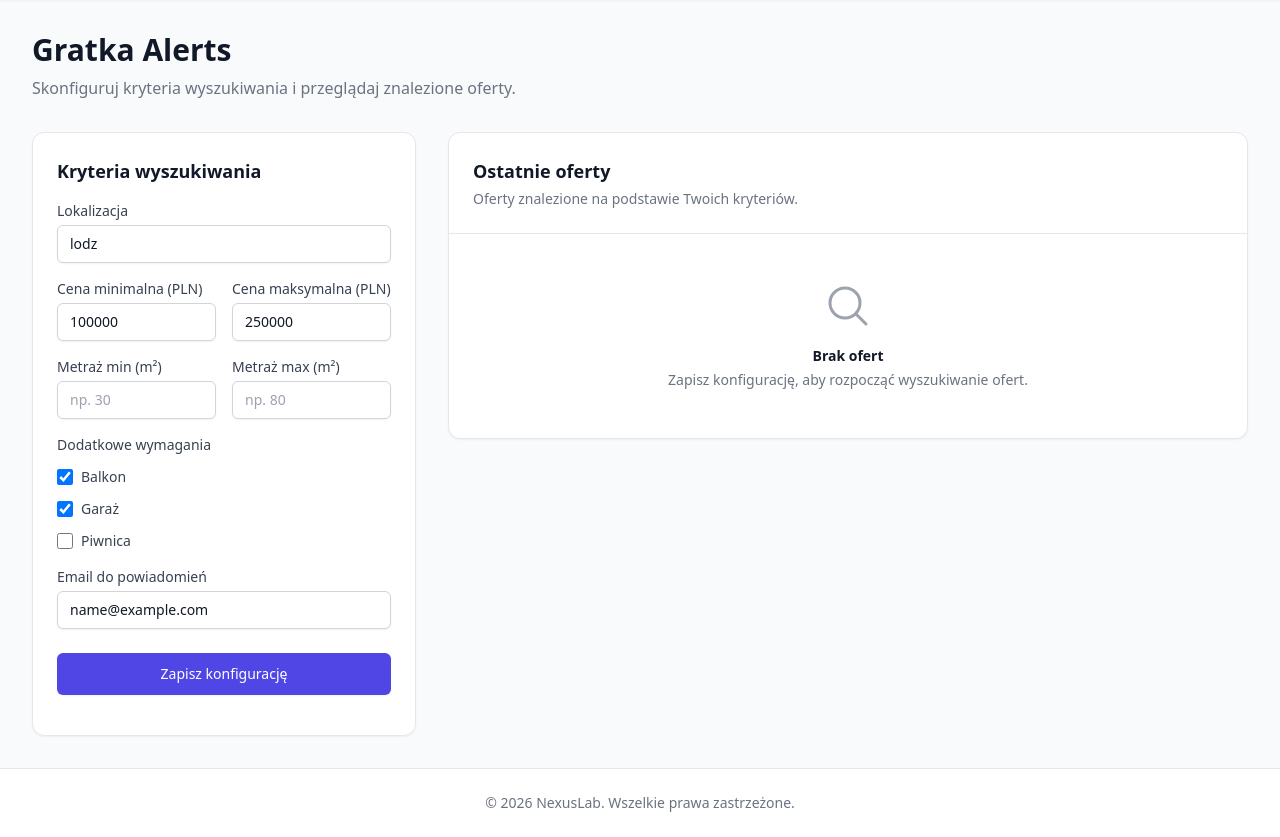
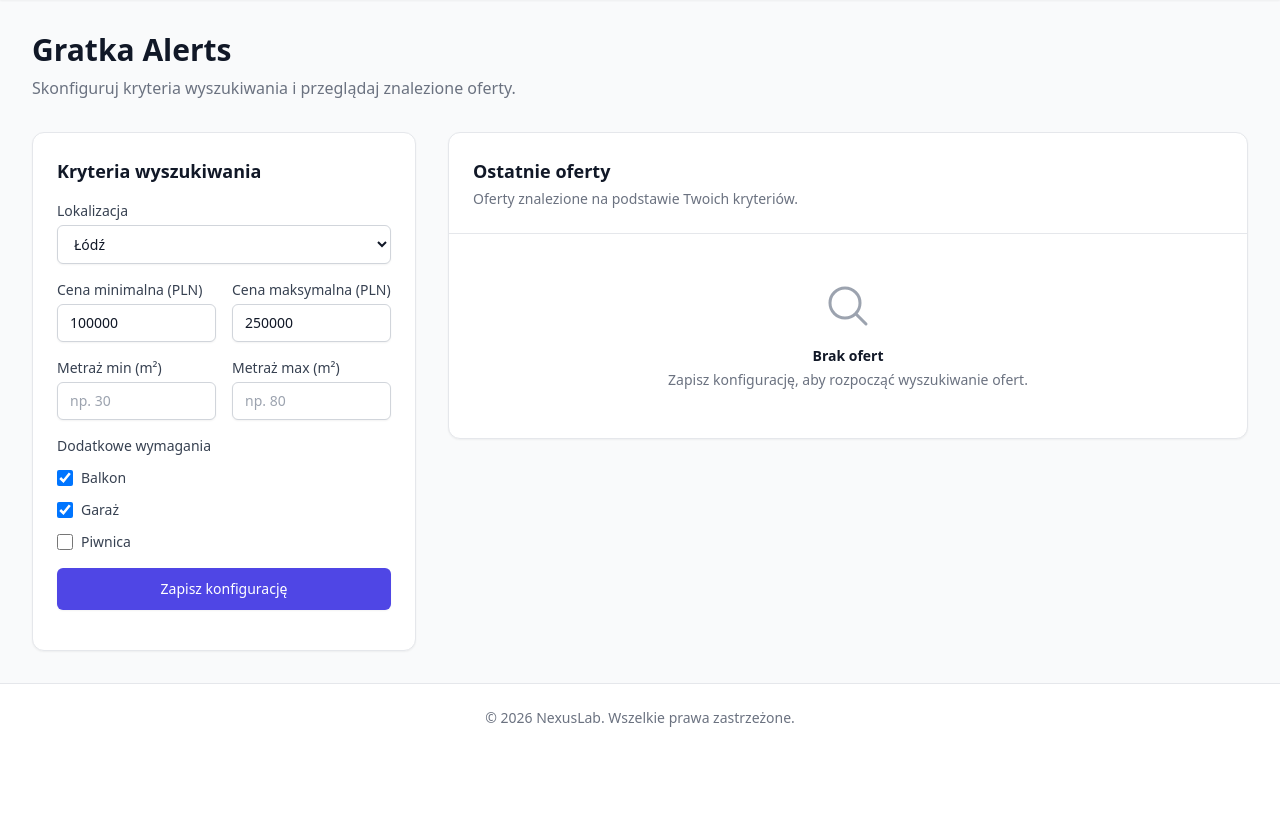
Before and after one commit to zbigniew-szafranski/NexusLab, a Django app: page /gratka/ in a window 1280 px wide. Shown: the part 65-902 px from the top of the page. After the commit the page ends 792 px from the top, so only its background shows below. Run offline with Django 5.2, Linux system fonts and the light colour scheme; the visitor is signed in with stand-in values (Sample User, id 1); parts of the project's set-up code (start-up, migrations or seed data) failed here and were passed over; some libraries are stand-ins or nearby versions.

Commit message:
Remove email field from config form and add city dropdown
Email is now set automatically from user account. Lokalizacja changed
from text input to select dropdown with Polish cities matching
Gratka.pl URL convention.

Co-Authored-By: Claude Opus 4.6 <noreply@anthropic.com>

```diff
--- a/apps/gratka/forms.py
+++ b/apps/gratka/forms.py
@@ -11,6 +11,42 @@ TAILWIND_INPUT = (
 
 TAILWIND_CHECKBOX = 'h-4 w-4 rounded border-gray-300 text-indigo-600 focus:ring-indigo-500'
 
+TAILWIND_SELECT = (
+    'mt-1 block w-full rounded-md border-gray-300 shadow-sm '
+    'focus:border-indigo-500 focus:ring-indigo-500 text-sm '
+    'px-3 py-2 border bg-white'
+)
+
+LOKALIZACJA_CHOICES = [
+    ('bialystok', 'Białystok'),
+    ('bielsko-biala', 'Bielsko-Biała'),
+    ('bydgoszcz', 'Bydgoszcz'),
+    ('bytom', 'Bytom'),
+    ('czestochowa', 'Częstochowa'),
+    ('gdansk', 'Gdańsk'),
+    ('gdynia', 'Gdynia'),
+    ('gliwice', 'Gliwice'),
+    ('gorzow-wielkopolski', 'Gorzów Wielkopolski'),
+    ('katowice', 'Katowice'),
+    ('kielce', 'Kielce'),
+    ('koszalin', 'Koszalin'),
+    ('krakow', 'Kraków'),
+    ('lublin', 'Lublin'),
+    ('lodz', 'Łódź'),
+    ('olsztyn', 'Olsztyn'),
+    ('opole', 'Opole'),
+    ('poznan', 'Poznań'),
+    ('radom', 'Radom'),
+    ('rzeszow', 'Rzeszów'),
+    ('sosnowiec', 'Sosnowiec'),
+    ('szczecin', 'Szczecin'),
+    ('torun', 'Toruń'),
+    ('warszawa', 'Warszawa'),
+    ('wroclaw', 'Wrocław'),
+    ('zabrze', 'Zabrze'),
+    ('zielona-gora', 'Zielona Góra'),
+]
+
 
 class UserConfigForm(forms.ModelForm):
     class Meta:
@@ -18,7 +54,7 @@ class UserConfigForm(forms.ModelForm):
         fields = [
             'lokalizacja', 'cena_min', 'cena_max',
             'metraz_min', 'metraz_max',
-            'balkon', 'garaz', 'piwnica', 'email',
+            'balkon', 'garaz', 'piwnica',
         ]
         labels = {
             'lokalizacja': 'Lokalizacja',
@@ -29,13 +65,12 @@ class UserConfigForm(forms.ModelForm):
             'balkon': 'Balkon',
             'garaz': 'Garaż',
             'piwnica': 'Piwnica',
-            'email': 'Email do powiadomień',
         }
         widgets = {
-            'lokalizacja': forms.TextInput(attrs={
-                'class': TAILWIND_INPUT,
-                'placeholder': 'np. lodz, warszawa',
-            }),
+            'lokalizacja': forms.Select(
+                choices=LOKALIZACJA_CHOICES,
+                attrs={'class': TAILWIND_SELECT},
+            ),
             'cena_min': forms.NumberInput(attrs={
                 'class': TAILWIND_INPUT,
                 'placeholder': '100000',
@@ -55,10 +90,6 @@ class UserConfigForm(forms.ModelForm):
             'balkon': forms.CheckboxInput(attrs={'class': TAILWIND_CHECKBOX}),
             'garaz': forms.CheckboxInput(attrs={'class': TAILWIND_CHECKBOX}),
             'piwnica': forms.CheckboxInput(attrs={'class': TAILWIND_CHECKBOX}),
-            'email': forms.EmailInput(attrs={
-                'class': TAILWIND_INPUT,
-                'placeholder': 'twoj@email.com',
-            }),
         }
 
     def clean(self):
--- a/apps/gratka/views.py
+++ b/apps/gratka/views.py
@@ -9,9 +9,6 @@ from .models import UserConfig, UserOffer
 def dashboard(request):
     config = UserConfig.objects.filter(user=request.user).first()
     form = UserConfigForm(instance=config)
-    if not config:
-        form.initial['email'] = request.user.email
-
     offers = UserOffer.objects.filter(user=request.user)[:20]
 
     return render(request, 'gratka/dashboard.html', {
@@ -34,6 +31,7 @@ def save_config(request):
     if form.is_valid():
         user_config = form.save(commit=False)
         user_config.user = request.user
+        user_config.email = request.user.email
         user_config.save()
         return render(request, 'gratka/partials/config_success.html', {
             'config': user_config,
--- a/templates/gratka/dashboard.html
+++ b/templates/gratka/dashboard.html
@@ -91,17 +91,6 @@
                             {{ form.piwnica }}
                             <label for="{{ form.piwnica.id_for_label }}" class="ml-2 text-sm text-gray-700">{{ form.piwnica.label }}</label>
                         </div>
-                    </div>
-
-                    <!-- Email -->
-                    <div class="mb-6">
-                        <label for="{{ form.email.id_for_label }}" class="block text-sm font-medium text-gray-700">
-                            {{ form.email.label }}
-                        </label>
-                        {{ form.email }}
-                        {% if form.email.errors %}
-                            <p class="mt-1 text-sm text-red-600">{{ form.email.errors.0 }}</p>
-                        {% endif %}
                     </div>
 
                     {% if form.non_field_errors %}
```
